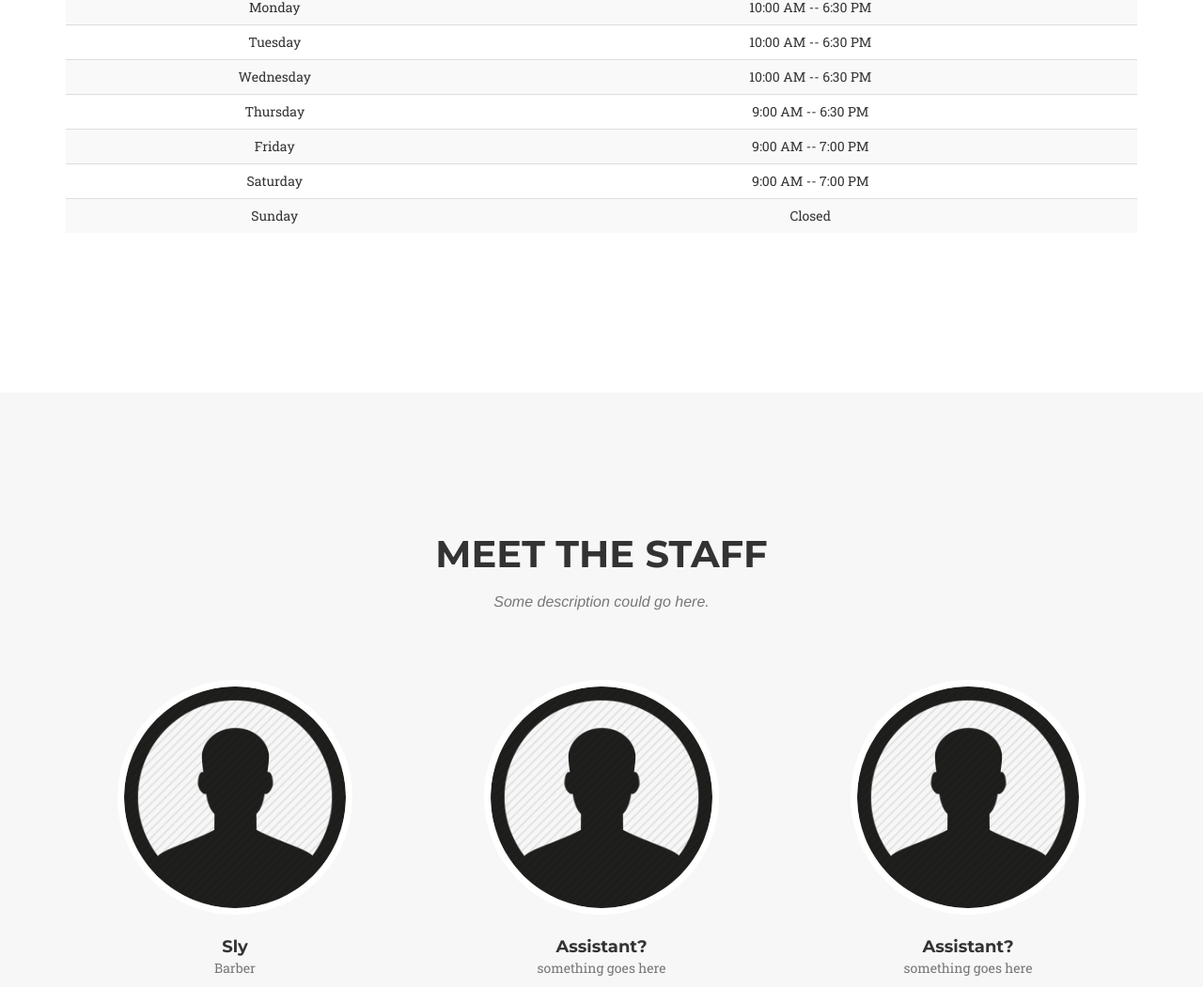
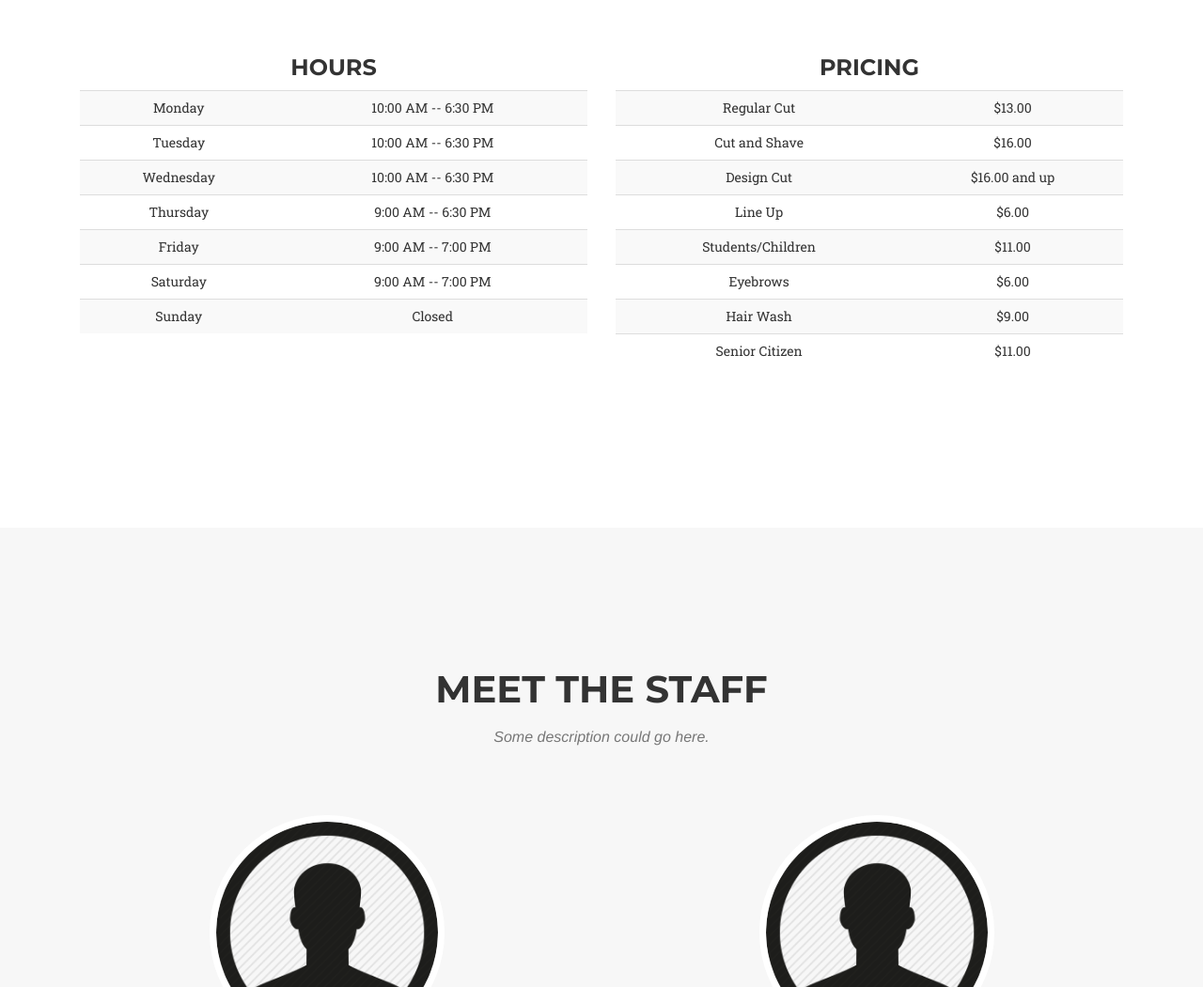
Before and after one commit to peterkrieg/slysbarbershop, a plain HTML site: page index.html in a window 1280 px wide. Shown: the part 1722-2773 px from the top of the page at 94% size. Drawn offline with nearby package versions, Linux system fonts and the light colour scheme; a web font is replaced by a local one.

Commit message:
added pricing table, made it 2 column layout with hours table

```diff
--- a/css/user.css
+++ b/css/user.css
@@ -12,3 +12,8 @@ header .container .intro-text .btn-xl {
 .fa-circle {
 	color: #2980b9;
 }
+
+
+#info .container h1{
+	margin-bottom: 50px;
+}
--- a/index.html
+++ b/index.html
@@ -34,20 +34,6 @@
 
 
     <link rel="stylesheet" href="css/user.css">
-
-
-
-
-
-
-
-
-
-
-
-
-
-
 
 
     <script src="js/wow.min.js"></script>
@@ -95,7 +81,7 @@
                         <a class="page-scroll" href="#about">About</a>
                     </li>
                     <li>
-                        <a class="page-scroll" href="#hours">Hours</a>
+                        <a class="page-scroll" href="#info">Info</a>
                     </li>
                     <li>
                         <a class="page-scroll" href="#team">Team</a>
@@ -164,12 +150,14 @@
 
 
 
-    <!-- HOURS SECTION -->
+    <!-- Info SECTION -->
 
-    <section id="hours"  class="wow bounceInRight" style="text-align: center;">
+    <section id="info"  class="wow bounceInRight" style="text-align: center;">
         <div class="container">
-            <h2 class="section-heading">Hours</h2>
-            <table class="table table-striped">
+          <h1> Info   </h1>
+          <div class="col-md-6">
+            <h3 class="section-heading">Hours</h3>
+            <table class="table table-striped hours">
                 <tr>
                     <td> Monday </td>
                     <td>  10:00 AM --  6:30 PM </td>
@@ -199,6 +187,47 @@
                     <td>  Closed </td>
                 </tr>
             </table>
+          </div>
+
+
+
+          <div class="col-md-6">
+            <h3 class="section-heading ">Pricing</h3>
+            <table class="table table-striped  pricing">
+
+              <tr>
+                <td>Regular Cut</td>
+                <td>$13.00</td>
+              </tr>
+              <tr>
+                <td>Cut and Shave</td>
+                <td>$16.00</td>
+              </tr>
+              <tr>
+                <td>Design Cut</td>
+                <td>$16.00 and up</td>
+              </tr>
+              <tr>
+                <td>Line Up</td>
+                <td>$6.00</td>
+              </tr>
+              <tr>
+                <td>Students/Children</td>
+                <td>$11.00</td>
+              </tr>
+              <tr>
+                <td>Eyebrows</td>
+                <td>$6.00</td>
+              </tr>
+              <tr>
+                <td>Hair Wash</td>
+                <td>$9.00</td>
+              </tr>
+              <tr>
+                <td>Senior Citizen</td>
+                <td>$11.00</td>
+              </tr>
+            </table>
         </div>
     </section>
 
@@ -206,27 +235,7 @@
 
 
 
-
-
-
-
-
-
-
-
-
-
-
-
-
-
-
-
-
-
-
-
-    <!-- Team Section -->
+    <!-- //////////////////////////////// Team Section /////////////////////////////////-->
     <section id="team" class="bg-light-gray">
         <div class="container">
             <div class="row">
@@ -236,46 +245,18 @@
                 </div>
             </div>
             <div class="row">
-                <div class="col-sm-4">
+                <div class="col-sm-6">
                     <div class="team-member  wow bounceInDown"  data-wow-duration="1s"  data-wow-delay=".2s">
                         <img src="img/person.png" height="250" width="250" class="img-responsive img-circle" alt="">
                         <h4>Sly    </h4>
                         <p class="text-muted">Barber</p>
-                        <ul class="list-inline social-buttons">
-                            <li><a href="#"><i class="fa fa-twitter"></i></a>
-                            </li>
-                            <li><a href="#"><i class="fa fa-facebook"></i></a>
-                            </li>
-
-                        </ul>
                     </div>
                 </div>
-                <div class="col-sm-4">
+                <div class="col-sm-6">
                     <div class="team-member wow bounceInDown"  data-wow-duration="1s"  data-wow-delay=".4s" >
                         <img src="img/person.png" height="250" width="250"  class="img-responsive img-circle" alt="">
                         <h4>Assistant?</h4>
                         <p class="text-muted">something goes here</p>
-                        <ul class="list-inline social-buttons">
-                            <li><a href="#"><i class="fa fa-twitter"></i></a>
-                            </li>
-                            <li><a href="#"><i class="fa fa-facebook"></i></a>
-                            </li>
-
-                        </ul>
-                    </div>
-                </div>
-                <div class="col-sm-4">
-                    <div class="team-member wow bounceInDown"  data-wow-duration="1s"  data-wow-delay=".6s">
-                        <img src="img/person.png" height="250" width="250"  class="img-responsive img-circle" alt="">
-                        <h4>Assistant?</h4>
-                        <p class="text-muted">something goes here </p>
-                        <ul class="list-inline social-buttons">
-                            <li><a href="#"><i class="fa fa-twitter"></i></a>
-                            </li>
-                            <li><a href="#"><i class="fa fa-facebook"></i></a>
-                            </li>
-
-                        </ul>
                     </div>
                 </div>
             </div>
@@ -343,7 +324,7 @@
                     <ul class="list-inline social-buttons">
                         <li><a href="#"><i class="fa fa-yelp"></i></a>
                         </li>
-                        <li><a href="#"><i class="fa fa-google-plus"></i></a>
+                        <li><a href="https://plus.google.com/107438814762633632822/about" target="_blank"><i class="fa fa-google-plus"></i></a>
                         </li>
                         <li><a href="#"><i class="fa fa-linkedin"></i></a>
                         <li  title="Code: 0xe800" class="the-icons span3"> <a href="#"><i class="icon-yelp"></i></a>
```
